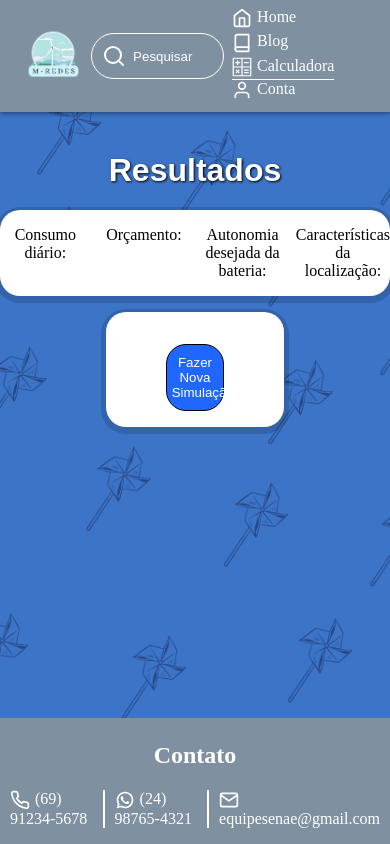
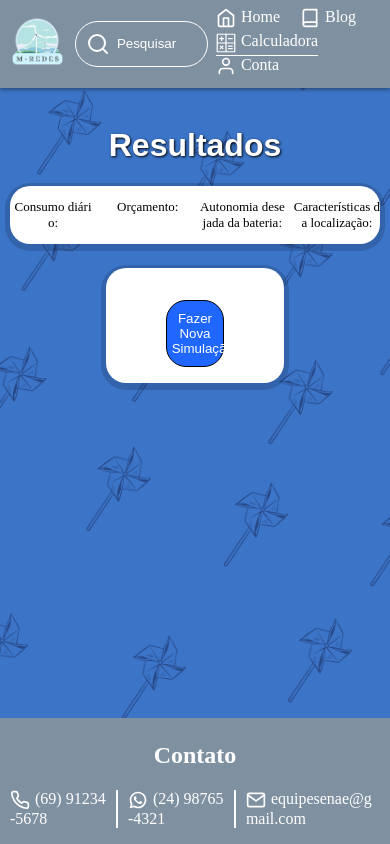
Before and after one commit to EquipeE/EQ_E, a PHP site: page /html/resultado.php in a window 390 px wide. Run offline with PHP 8.4, Linux system fonts and the light colour scheme; a user stored in the database is signed in; data that the repository does not hold is empty.

Commit message:
Melhorando responsividade

```diff
--- a/css/common.css
+++ b/css/common.css
@@ -56,3 +56,5 @@
 	vertical-align: middle;
 	margin-right: 5px;
 }
+
+input[type='submit'] { cursor: pointer; }
--- a/css/footer.css
+++ b/css/footer.css
@@ -19,6 +19,7 @@
 	display: inline;
 	padding: 0 10px 0 10px;
 	border-right: 2px solid white;
+	word-break: break-all;
 }
 #contatos p:last-child {
 	margin-right: 0;
--- a/css/nav.css
+++ b/css/nav.css
@@ -11,7 +11,7 @@
 #logo {
     height: 7vh;
     width: 7vh;
-    margin-left: 1.5rem;
+    margin-left: 2vw;
 }
 
 nav form {
@@ -45,7 +45,7 @@
 nav ul {
     list-style-type: none;
     margin: 0;
-    margin-right: 1.5rem;
+    margin-right: 2vw;
     padding: 0;
 }
 #current-page { border-bottom: 1px solid white; }
--- a/css/resultado.css
+++ b/css/resultado.css
@@ -6,29 +6,35 @@
 
 .container {
     display: flex;
+    width: 95vw;
     flex-direction: column;
     justify-content: center;
     align-items: center;
+    align-self: center;
     text-align: center;
     margin-bottom: 5rem;
     color: black;
 }
 
+#resultado-erro { font-size: 12pt; }
+
 #info-grid {
+	max-width: 100%;
 	display: grid;
 	grid-template-columns: 1fr 1fr 1fr 1fr;
 	column-gap: 0.5rem;
-	margin-bottom: 1rem;
+	margin-bottom: 1.5rem;
 	background-color: #fff;
+}
+#info-grid p { word-break: break-all; }
+@media only screen and (max-width : 700px) {
+	#info-grid p { font-size: small; }
+	#resultado-erro { font-size: 8pt; }
 }
 
 main {
 	padding: 1rem;
 	background-color: #fff;
-}
-
-#resultado-erro {
-	font-size: small;
 }
 
 button {
--- a/html/calc.php
+++ b/html/calc.php
@@ -39,7 +39,7 @@
                 <label for="autonomia"><h3>Autonomia da Bateria (Dias):</h3></label>
                 <input type="number" min="1" step="1" name="autonomia" value="positivo" id="positivo" placeholder="Autonomia da Bateria">
 		<br><br>
-                <input type="radio" name="autonomia" value="negativo" id="negativo">
+                <input type="checkbox" name="autonomia" value="negativo" id="negativo">
                 <label for="negativo">Não pretendo utilizar bateria</label>
 		<br>
 		<label for="orcamento"><h3>Orçamento (R$):</h3></label>
--- a/html/resultado.php
+++ b/html/resultado.php
@@ -39,7 +39,7 @@
 			<p>Orçamento:</p>
 			<p>Autonomia desejada da bateria:</p>
 			<p>Características da localização:</p>
-			<?php if ($sucess) include '../php/show_calc_info.php'?>
+			<?php if ($success) include '../php/show_calc_info.php'?>
 		</div>
 		<main class='blurred-card'>
 		<?php if ($success) include '../php/resultado.php' ?>
```
